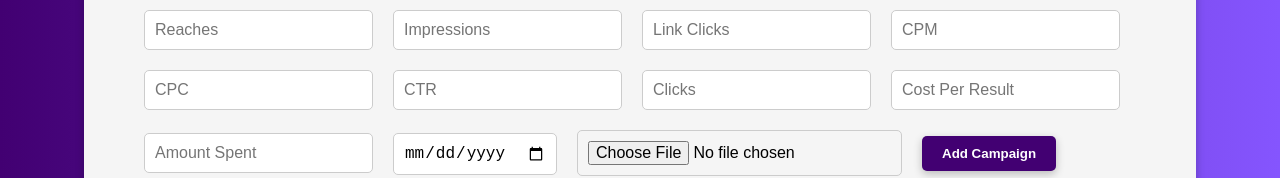
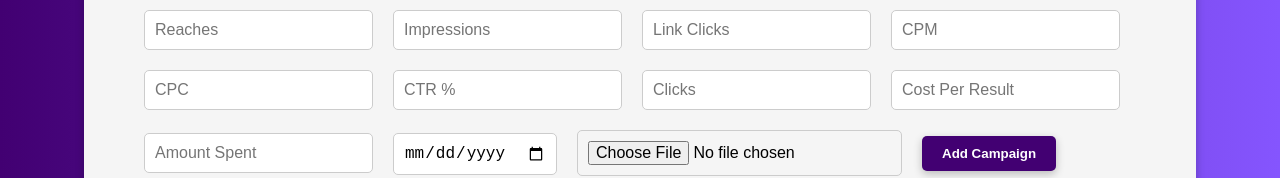
Before and after one commit to asd12288/myDashboardLeads, a React (Vite) app: page /admin in a window 1280 px wide. Shown: the part 1437-1615 px from the top of the page. Built offline with nearby package versions, Linux system fonts and the light colour scheme; no server answers; sample sign-in values are in the browser's storage.

Commit message:
designs change:

```diff
--- a/src/components/FullCampaignItem.jsx
+++ b/src/components/FullCampaignItem.jsx
@@ -37,7 +37,7 @@ function FullCampaignItem({
         <td>{linkClicks}</td>
         <td>{cpm}</td>
         <td>{cpc}</td>
-        <td>{ctr}</td>
+        <td>{ctr}%</td>
         <td>{clicks}</td>
         <td>{costPerResult}</td>
         <td>{moneyConvertor(amountSpent)}</td>
--- a/src/components/adminTables/FullCampaignsAdmin.jsx
+++ b/src/components/adminTables/FullCampaignsAdmin.jsx
@@ -3,7 +3,7 @@ import { useState, useEffect } from "react";
 import { moneyConvertor } from "../../utilities/moneyConvertor";
 
 // const BASE_URL = "http://localhost:30010";
-const BASE_URL = "https://mydashleads-70713a400aca.herokuapp.com" // For production
+const BASE_URL = "https://mydashleads-70713a400aca.herokuapp.com"; // For production
 
 // Note: we now track the 'File' separately from the existing URL
 const initialState = {
@@ -76,7 +76,6 @@ function FullCampaignsAdmin() {
   // Add a new campaign (including the image file, if any)
   const addCampaign = async () => {
     // Validate required fields
-
 
     try {
       setIsLoading(true);
@@ -267,7 +266,10 @@ function FullCampaignsAdmin() {
               <td>{moneyConvertor(campaign.costPerResult)}</td>
               <td>{moneyConvertor(campaign.amountSpent)}</td>
               <td>
-                <button className="edit btn" onClick={() => startEdit(campaign)}>
+                <button
+                  className="edit btn"
+                  onClick={() => startEdit(campaign)}
+                >
                   Edit
                 </button>
                 <button
@@ -354,7 +356,7 @@ function FullCampaignsAdmin() {
         <input
           type="number"
           name="ctr"
-          placeholder="CTR"
+          placeholder="CTR %"
           value={newCampaign.ctr}
           onChange={handleNewCampaignChange}
         />
@@ -478,7 +480,7 @@ function FullCampaignsAdmin() {
           <input
             type="number"
             name="ctr"
-            placeholder="CTR"
+            placeholder="CTR %"
             value={editCampaign.ctr}
             onChange={handleEditCampaignChange}
           />
```
